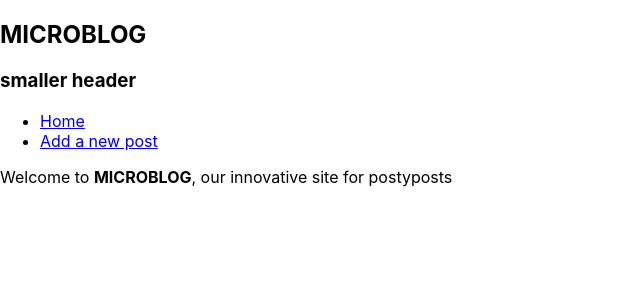
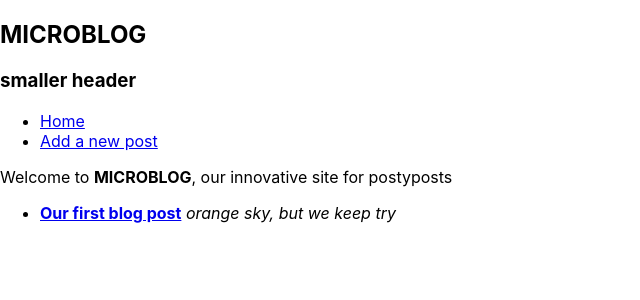
Before and after one commit to ncbui/redux-microblog, a React (Create React App) app: page / in a window 1280 px wide. Shown: the top 300 px of the page, without its empty margins (0-640 px from the left). Built offline with nearby package versions, Linux system fonts and the light colour scheme.

Commit message:
finished functionality for adding and editing posts

```diff
--- a/src/BlogPost.js
+++ b/src/BlogPost.js
@@ -1,10 +1,12 @@
 import React, { useState } from 'react';
 import { Button } from 'reactstrap';
 import PostForm from './PostForm';
-import { useHistory } from 'react-router-dom';
+import { useHistory, useParams } from 'react-router-dom';
 import CommentList from './CommentList';
 import CommentForm from './CommentForm';
 import PostDisplay from './PostDisplay';
+import { useSelector, useDispatch } from 'react-redux';
+import { editPost } from './reducers/actionCreator';
 
 
 /** Renders BlogPost component
@@ -22,19 +24,24 @@ function BlogPost() {
   const [isEditing, setIsEditing] = useState(false);
 
   const history = useHistory();
+  const dispatch = useDispatch();
+  const { id } = useParams();
+  const postData = useSelector(store => store.posts[id]);
+  const commentData = useSelector(store => store.comments[id])
+  console.log("this is postData, comments", postData, commentData)
 
-  const starterBlog = {
-    title: "Our first blog post",
-    description: "orange sky, but we keep try",
-    body: "OH NO ORANGE",
-    id: 1,
-    comments: {
-      comment1: { body: "hello" },
-      comment2: { body: "nice work" },
-      comment3: { body: "wowza" },
-      comment4: { body: "¯\\_(ツ)_/¯" }
-    }
-  }
+  // const starterBlog = {
+  //   title: "Our first blog post",
+  //   description: "orange sky, but we keep try",
+  //   body: "OH NO ORANGE",
+  //   id: 1,
+  //   comments: {
+  //     comment1: { body: "hello" },
+  //     comment2: { body: "nice work" },
+  //     comment3: { body: "wowza" },
+  //     comment4: { body: "¯\\_(ツ)_/¯" }
+  //   }
+  // }
 
   function toggleIsEditing(evt) {
     setIsEditing(isEditing => !isEditing);
@@ -45,9 +52,11 @@ function BlogPost() {
     history.push("/");
   }
 
-  function submitPostForm(data) {
-    // dispatching
+  function submitPostForm(data, id) {
+    console.log("submitPostForm ran, here is data, id", data, id)
+    dispatch(editPost(id, data));
   }
+
   function submitCommentForm(data) {
     // dispatching
   }
@@ -58,7 +67,7 @@ function BlogPost() {
       return <PostForm
         toggleIsEditing={toggleIsEditing}
         submitForm={submitPostForm}
-        postData={starterBlog} // TODO: change postData when backend implemented
+        postData={postData} // TODO: change postData when backend implemented
       />;
     } else {
       return (
@@ -68,9 +77,9 @@ function BlogPost() {
           <Button
             onClick={handleDelete}>Delete</Button>
           <PostDisplay
-            postData={starterBlog} />
+            postData={postData} />
           <CommentList
-            comments={starterBlog.comments} // TODO: change postData when backend implemented
+            comments={commentData} // TODO: change postData when backend implemented
           />
           <CommentForm
             submitComment={submitCommentForm} />
--- a/src/NewPost.js
+++ b/src/NewPost.js
@@ -1,6 +1,8 @@
 import React from 'react';
 import {Link} from 'react-router-dom';
 import PostForm from './PostForm';
+import { useDispatch } from 'react-redux';
+import { addPost } from './reducers/actionCreator';
 
 
 /** Renders NewPost component
@@ -15,8 +17,10 @@ import PostForm from './PostForm';
 
 function NewPost() {
 
-  function submitForm(data) {
-    // dispatching
+  const dispatch = useDispatch();
+
+  function submitForm(data, id) {
+    dispatch(addPost(id, data));
   }
 
   return (
--- a/src/PostForm.js
+++ b/src/PostForm.js
@@ -1,5 +1,6 @@
 import React, { useState } from 'react';
 import { Link, useParams, Redirect, useHistory } from 'react-router-dom';
+import uuid from 'uuid/v4';
 import {
   Form,
   FormGroup,
@@ -48,7 +49,14 @@ function PostForm({ submitForm , toggleIsEditing, postData }) {
 
   function handleSubmit(evt) {
     evt.preventDefault();
-    submitForm(formData);
+    // send data to the parent, if id not undefined, parent needs the id
+    // option 3: conditional logic here, if id is undefined, create it, parents always receive data and id
+    console.log("handleSubmit ran, formData, id", formData, id)
+    if (id) {
+      submitForm(formData, id);
+    } else {
+      submitForm(formData, uuid());
+    }
     setFormData(emptyForm);
     history.push("/");
   }
--- a/src/PostList.js
+++ b/src/PostList.js
@@ -36,11 +36,29 @@ function PostList() {
 
   // loop over keys of posts, key = id
   // for each keys
+  function showPosts() {
+    // let postsToRender = [];
+    let postsToRender = Object.keys(posts);
+
+    // for (let post in posts) {
+    //   postsToRender.push(
+    //     <li>
+    //       <Link to={`/${post.id}`}><b>{post.title}</b></Link> <em> {post.description}</em>
+    //     </li>
+    //   )
+    // }
+    console.log("this is postsToRender", postsToRender)
+    return postsToRender.map(currentId => (
+      <li>
+        <Link to={`/${currentId}`}><b>{posts[currentId].title}</b></Link> <em> {posts[currentId].description}</em>
+      </li>
+    ));
+  }
 
   return (
     <div className="PostList">
       <ul>
-        {/* {posts.map(post => <li> <Link to={`/${post.id}`}><b>{post.title}</b></Link> <em> {post.description}</em></li>)} */}
+        {showPosts()}
       </ul>
     </div>
   );
--- a/src/reducers/starterBlog.js
+++ b/src/reducers/starterBlog.js
@@ -1,9 +1,10 @@
 export const starterBlog = {
     posts: {
-            title: "Our first blog post",
-            description: "orange sky, but we keep try",
-            body: "OH NO ORANGE",
-            id: 1
+            1: {
+              title: "Our first blog post",
+              description: "orange sky, but we keep try",
+              body: "OH NO ORANGE"
+            }
           },
     comments: {
       1: {
```
Also changed, not shown: src/outline.txt.
